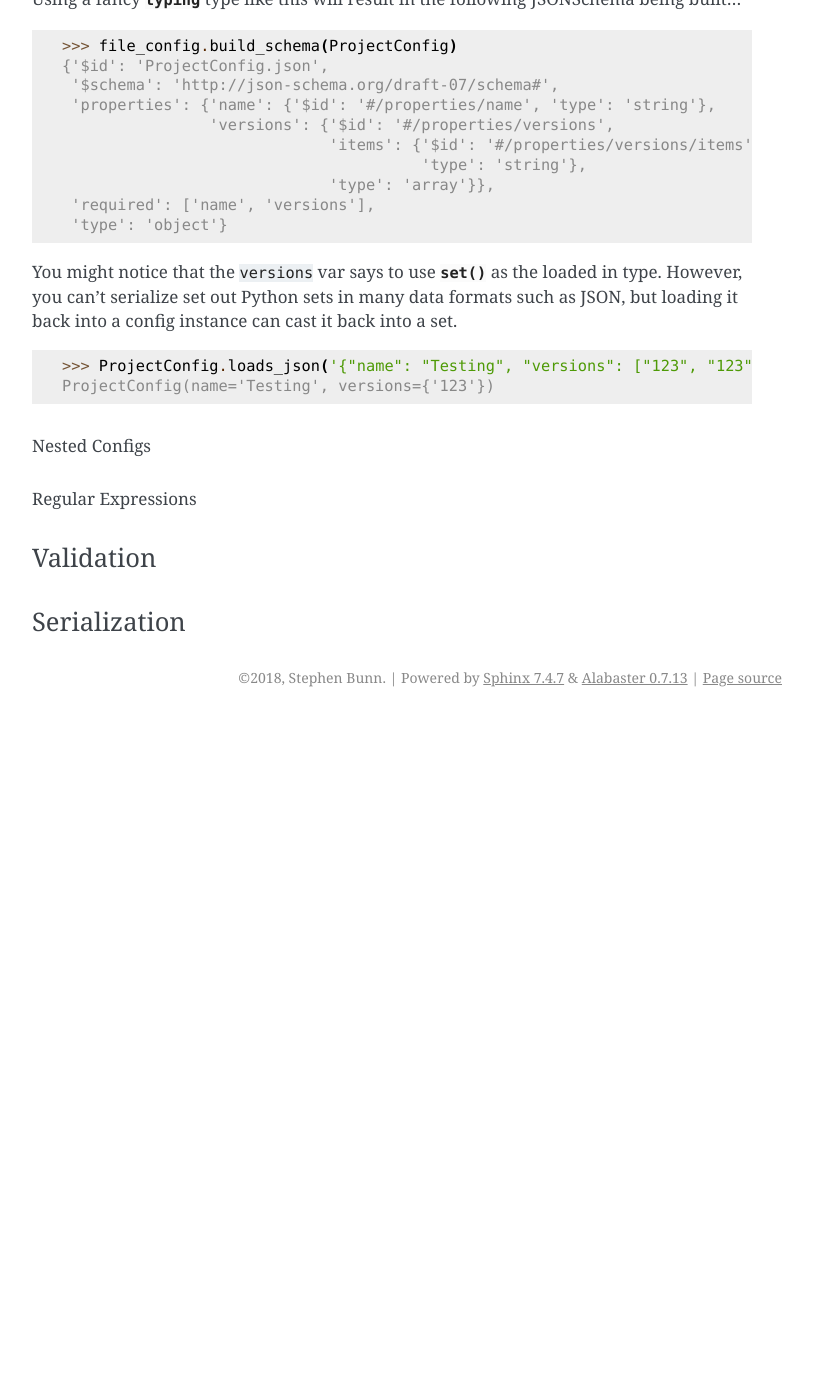
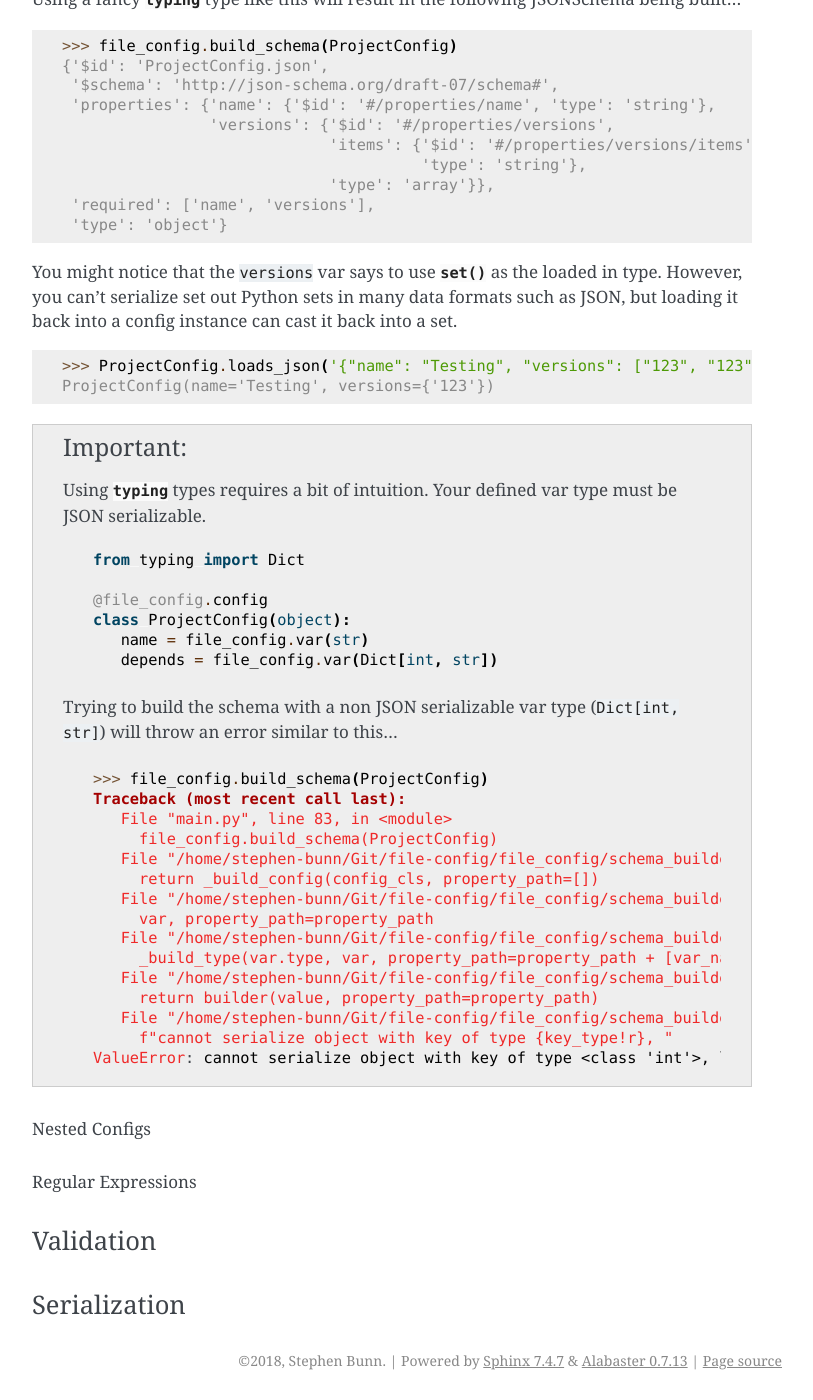
Before and after one commit to stephen-bunn/file-config, a Sphinx documentation site: the page built from docs/source/getting-started.rst, in a window 1280 px wide and 1400 px high, scrolled down 4906 px. Shown: the whole window, without its empty margins (358-1171 px from the left). Built offline with Sphinx 7.4.7, drawn with Linux system fonts in a browser that asks for light colours; before the commit the page ends 5623 px from its top, so only the background shows below that.

Commit message:
Adding typings json serialization notes - Setting up badge for rtd
Signed-off-by: Stephen Bunn <stephen@bunn.io>

```diff
--- a/docs/source/getting-started.rst
+++ b/docs/source/getting-started.rst
@@ -261,6 +261,35 @@ However, you can't serialize set out Python sets in many data formats such as JS
 >>> ProjectConfig.loads_json('{"name": "Testing", "versions": ["123", "123"]}')
 ProjectConfig(name='Testing', versions={'123'})
 
+.. important:: Using :mod:`typing` types requires a bit of intuition. Your defined var type must be JSON serializable.
+
+   .. code-block:: python
+
+      from typing import Dict
+
+      @file_config.config
+      class ProjectConfig(object):
+         name = file_config.var(str)
+         depends = file_config.var(Dict[int, str])
+
+   Trying to build the schema with a non JSON serializable var type (``Dict[int, str]``) will throw an error similar to this...
+
+   >>> file_config.build_schema(ProjectConfig)
+   Traceback (most recent call last):
+      File "main.py", line 83, in <module>
+        file_config.build_schema(ProjectConfig)
+      File "/home/stephen-bunn/Git/file-config/file_config/schema_builder.py", line 282, in build_schema
+        return _build_config(config_cls, property_path=[])
+      File "/home/stephen-bunn/Git/file-config/file_config/schema_builder.py", line 265, in _build_config
+        var, property_path=property_path
+      File "/home/stephen-bunn/Git/file-config/file_config/schema_builder.py", line 221, in _build_var
+        _build_type(var.type, var, property_path=property_path + [var_name])
+      File "/home/stephen-bunn/Git/file-config/file_config/schema_builder.py", line 182, in _build_type
+        return builder(value, property_path=property_path)
+      File "/home/stephen-bunn/Git/file-config/file_config/schema_builder.py", line 160, in _build_object_type
+        f"cannot serialize object with key of type {key_type!r}, "
+   ValueError: cannot serialize object with key of type <class 'int'>, located in var 'depends'
+
 
 Nested Configs
 ..............
```
Also changed, not shown: README.rst (+7 -0 lines).
